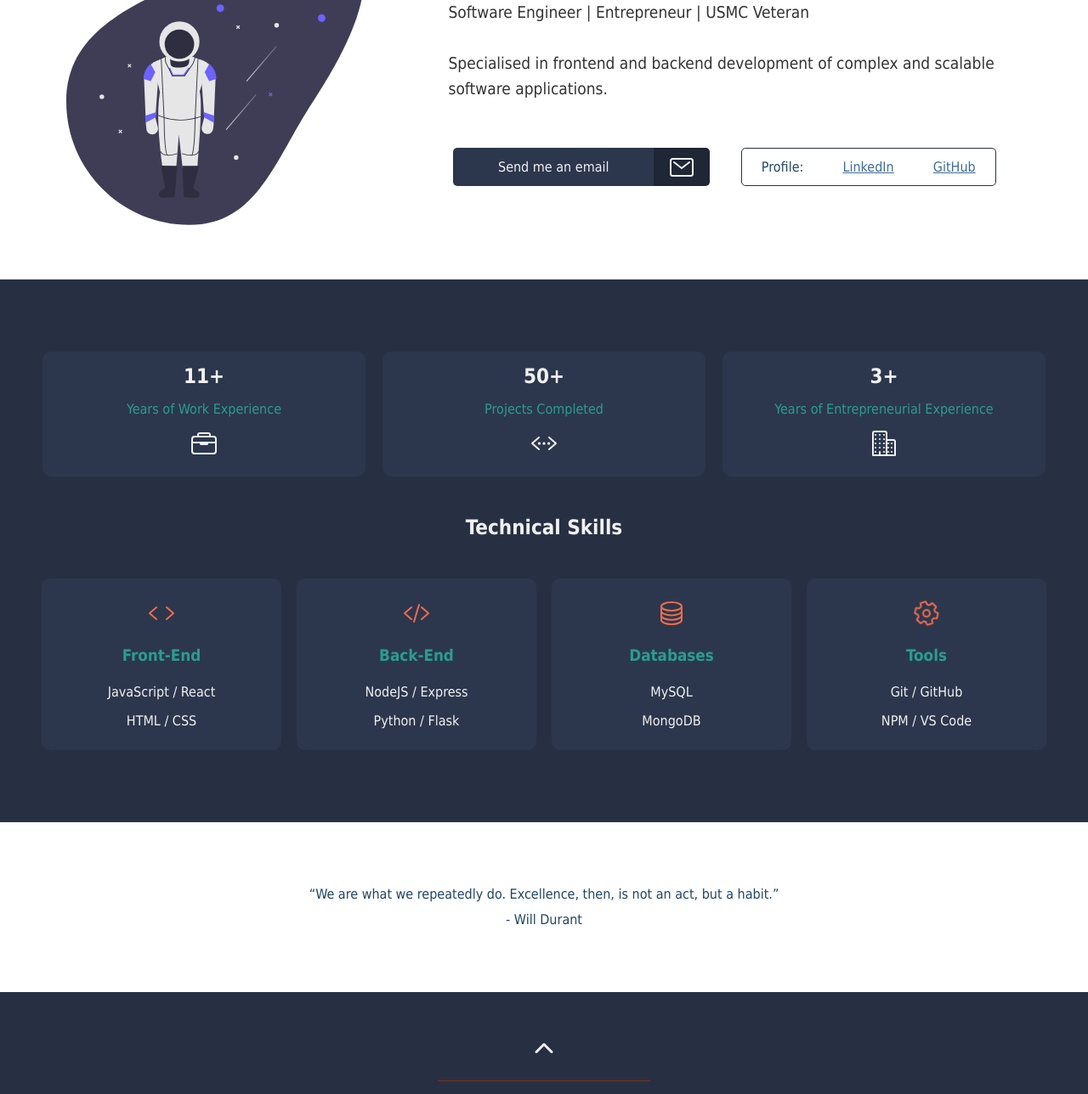
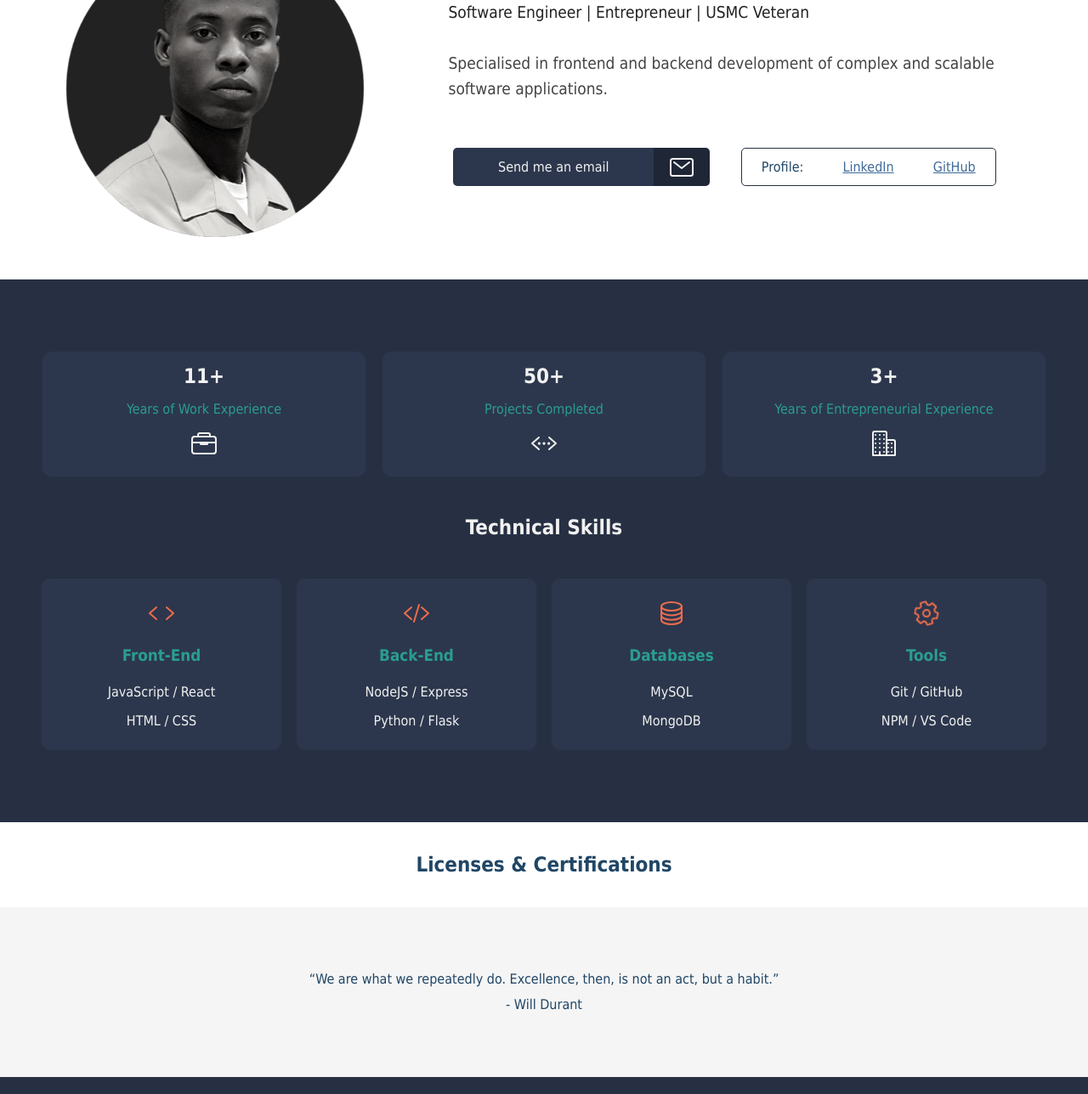
Before and after one commit to adaphner/adaphner.github.io, a plain HTML site: page index.html in a window 1280 px wide. Shown: the part 165-1453 px from the top of the page at 85% size. Drawn offline with nearby package versions, Linux system fonts and the light colour scheme; a script that the page names is missing.

Commit message:
updated profile picture and added license and certification

```diff
--- a/css/index.css
+++ b/css/index.css
@@ -95,7 +95,7 @@ body {
     background-color: var(--white-bg);
 }
 
-#bg-img {
+#bio-bg-img {
     width: 100%;
     /* background: #fff url(/images/foggy-forest.jpg) center center/cover no-repeat; */
     padding: 50px 0;
@@ -115,13 +115,14 @@ body {
     width: 100%;
     max-width: 700px;
     padding: 0 25px;
-    color: #333333;
+    color: #444444;
 }
 
 .bio-image {
     width: 350px;
     height: 350px;
-    background-image: url('/images/launch-day.svg');
+    /* background-image: url('/images/launch-day.svg'); */
+    background-image: url('/images/profile-black.png');
     background-repeat: no-repeat;
     background-size: contain;
 }
@@ -158,6 +159,10 @@ body {
     padding: 20px 0 20px 0;
 }
 
+.j-title {
+    color: #222222;
+}
+
 .bio-btns-main {
     display: flex;
     flex-wrap: wrap;
@@ -166,7 +171,7 @@ body {
     padding: 25px 0;
 }
 
-@media screen and (max-width: 800px) {
+@media screen and (max-width: 950px) {
     .short-bio {
         text-align: center;
     }
@@ -309,6 +314,7 @@ body {
     font-size: 32px;
 }
 
+
 /* spinning icon animation */
 @media (prefers-reduced-motion: no-preference) {
     ion-icon[name="settings-outline"] {
@@ -381,6 +387,10 @@ body {
     }
 }
 
+.badges-title {
+    color: var(--title-blue);
+}
+
 #quote-bg {
     width: 100%;
     background: var(--white-bg);
@@ -394,8 +404,8 @@ body {
     padding: 0 25px;
     width: 100%;
     height: 200px;
-    color: #333333;
     color: var(--title-blue);
+    background-color: var(--off-white-bg);
 }
 
 /* Links and Social Section */
--- a/index.html
+++ b/index.html
@@ -14,6 +14,7 @@
     My name is Daphner Aulibrice and I am a Software Engineer.">
     <link rel="icon" href="/images/da-orange-favicon.png" type="image/x-icon">
     <script type="module" src="https://unpkg.com/ionicons@5.5.2/dist/ionicons/ionicons.esm.js" defer></script>
+    <script type="text/javascript" async src="//cdn.credly.com/assets/utilities/embed.js" defer></script>
     <link rel="stylesheet" type="text/css" href="css/index.css">
     <link rel="stylesheet" type="text/css" href="css/projects.css">
     <link rel="stylesheet" type="text/css" href="css/resume.css">
@@ -41,7 +42,7 @@
 
         <!-- <div class="spaces"></div> -->
 
-        <div id="bg-img">
+        <div id="bio-bg-img">
 
             <div class="bg-wrapper">
 
@@ -52,7 +53,7 @@
                 <div id="bio-wrapper">
                     <div class="short-bio hidden">
                         <h1>Daphner Aulibrice</h1>
-                        <p>Software Engineer | Entrepreneur | USMC Veteran</p>
+                        <p class="j-title">Software Engineer | Entrepreneur | USMC Veteran</p>
                     </div>
 
                     <div class="short-bio">
@@ -176,9 +177,17 @@
                     </div>
                 </section>
             </div>
+
         </div>
 
         <div id="quote-bg">
+
+            <h2 class="cards-title badges-title">Licenses & Certifications</h2>
+
+            <div class="hidden">
+                <div data-iframe-width="180" data-iframe-height="270" data-share-badge-id="42493e78-84a5-49d1-a46c-402330c052c7" data-share-badge-host="https://www.credly.com"></div>
+            </div>
+
             <div class="single-quote hidden">
                 <q>We are what we repeatedly do. Excellence, then, is not an act, but a habit.</q>
                 <p> - Will Durant</p>
```
Also changed, not shown: images/profile-black.png (added).
